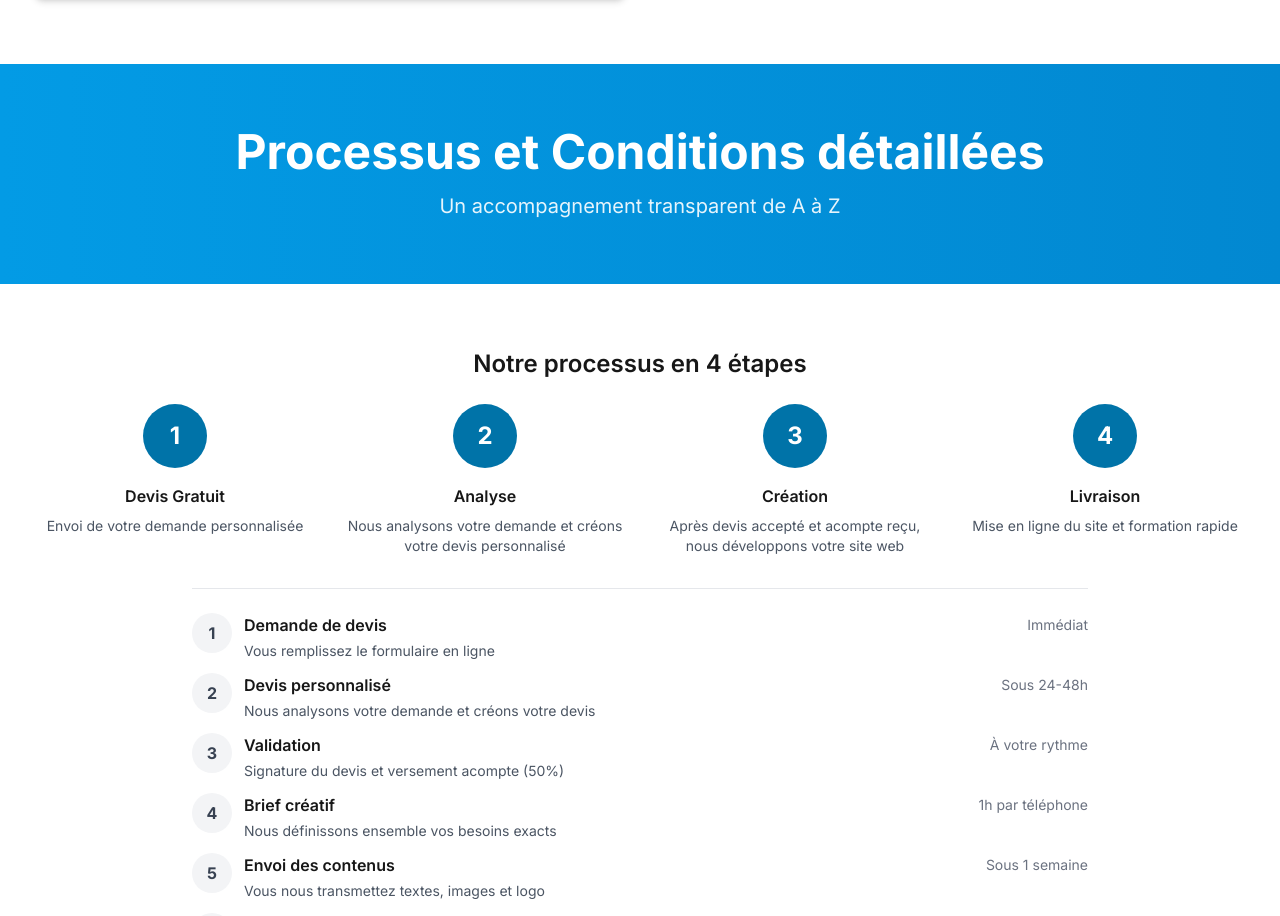
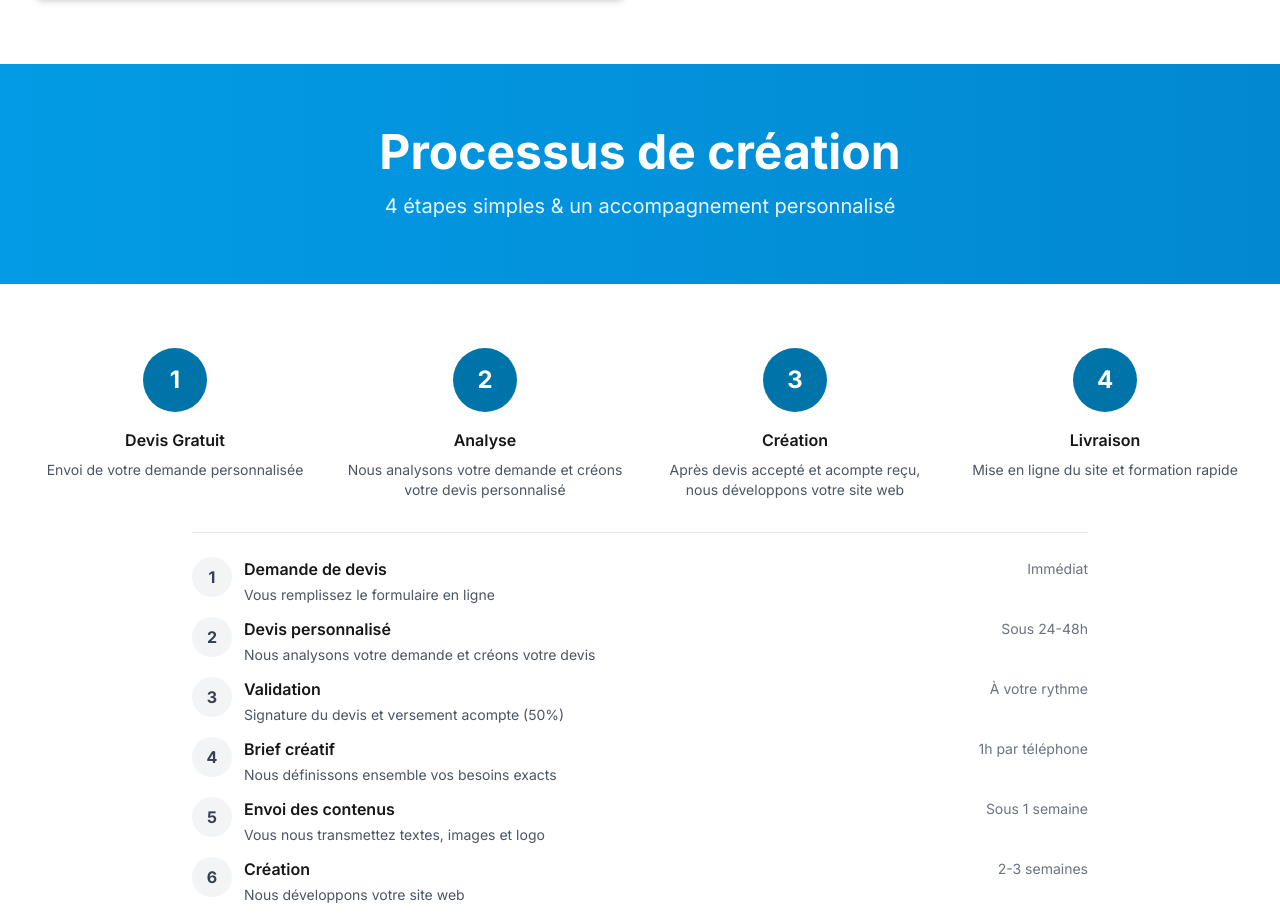
Before and after one commit to Web-Online-Concept/web-online-concept, a Next.js app: page /infos-tarifs in a window 1280 px wide. Shown: the part 1988-2904 px from the top of the page. Built offline with nearby package versions, Linux system fonts and the light colour scheme.

Commit message:
Update page.js

```diff
--- a/app/infos-tarifs/page.js
+++ b/app/infos-tarifs/page.js
@@ -150,15 +150,15 @@ export default function InfosTarifs() {
         </div>
       </section>
 
-      {/* Bloc 3 - Processus et Conditions détaillées */}
+      {/* Bloc 3 - Processus de création */}
       <section className="bg-gradient-to-r from-[#039be5] to-[#0288d1] text-white py-16">
         <div className="max-w-7xl mx-auto px-4 sm:px-6 lg:px-8">
           <div className="text-center">
             <h2 className="text-4xl md:text-5xl font-bold mb-4">
-              Processus et Conditions détaillées
+              Processus de création
             </h2>
             <p className="text-xl text-white/90 max-w-2xl mx-auto">
-              Un accompagnement transparent de A à Z
+              4 étapes simples & un accompagnement personnalisé
             </p>
           </div>
         </div>
@@ -168,7 +168,6 @@ export default function InfosTarifs() {
         <div className="max-w-7xl mx-auto px-4 sm:px-6 lg:px-8">
           {/* Processus */}
           <div className="mb-12">
-            <h3 className="text-2xl font-semibold mb-6 text-center">Notre processus en 4 étapes</h3>
             <div className="grid md:grid-cols-4 gap-6 mb-8">
               <div className="text-center">
                 <div className="bg-[#0073a8] text-white rounded-full w-16 h-16 flex items-center justify-center mx-auto mb-4 text-2xl font-bold">
@@ -313,7 +312,6 @@ export default function InfosTarifs() {
           {/* Conditions détaillées */}
           <div className="border-t pt-8">
             <h3 className="text-2xl font-semibold mb-6 text-center">Conditions détaillées</h3>
-
             {/* Contenus à fournir */}
             <div className="bg-amber-50 rounded-xl p-6 border-2 border-amber-300 mb-6">
               <h4 className="text-xl font-bold text-amber-900 mb-4 flex items-center">
```
